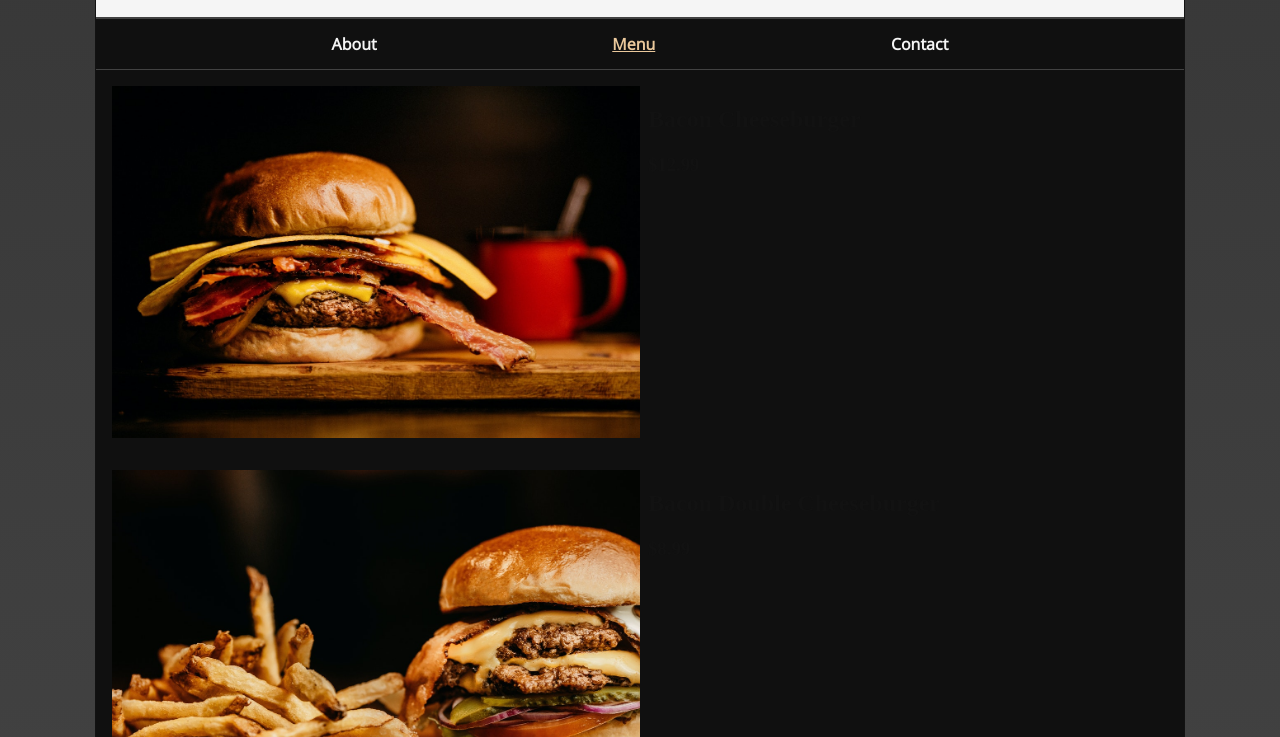
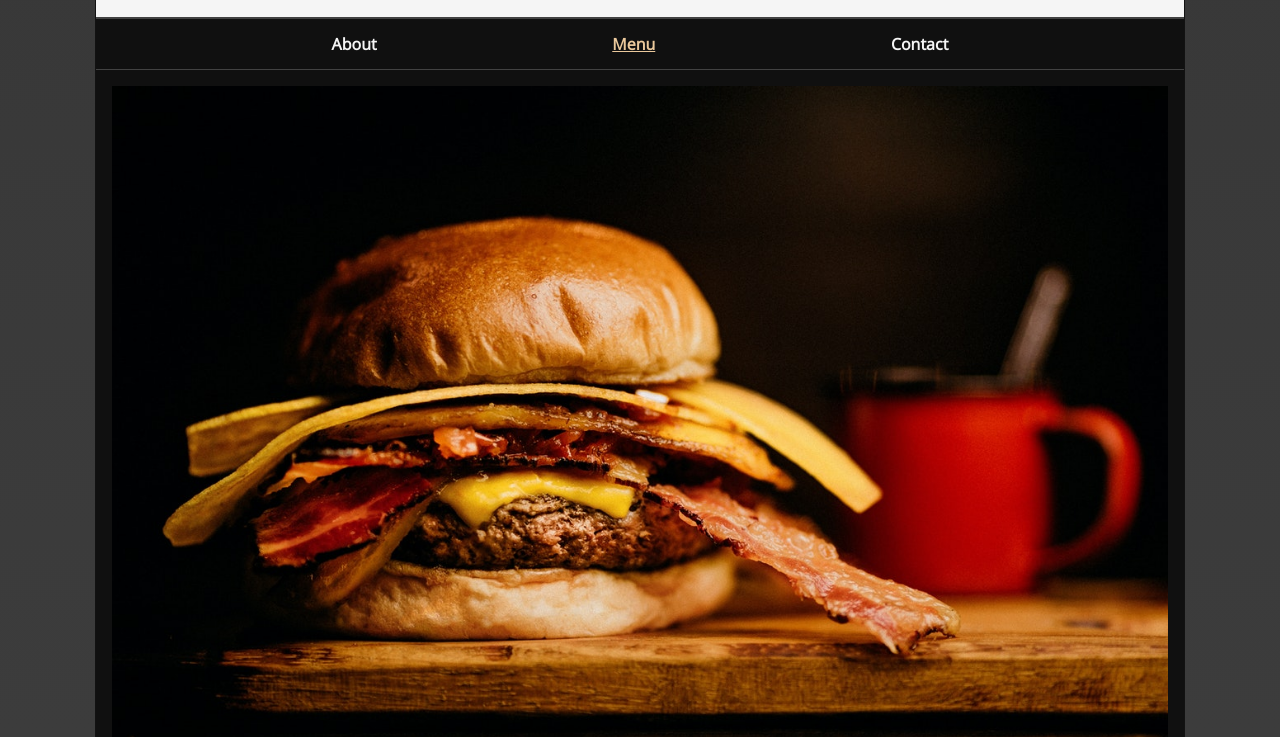
Before and after one commit to apwaite/restaurant-page, a plain HTML site: page index.html in a window 1280 px wide. Both pictures are taken after a click on the item "Menu". Shown: the part 63-800 px from the top of the page. Drawn offline with nearby package versions, Linux system fonts and the light colour scheme; files whose address does not match are found by name.

Commit message:
Fixed an issue where menu item images were being squished on smaller width screens

```diff
--- a/style.css
+++ b/style.css
@@ -172,6 +172,7 @@ main {
 
 .menu-item {
   display: flex;
+  flex-wrap: wrap;
   flex-direction: row;
   padding: 1rem;
 }
@@ -188,7 +189,7 @@ main {
 
 .menu-item img {
   padding-right: 0.5rem;
-  max-width: 50%;
+  max-width: 100%;
 }
 
 /* Footer */
```
